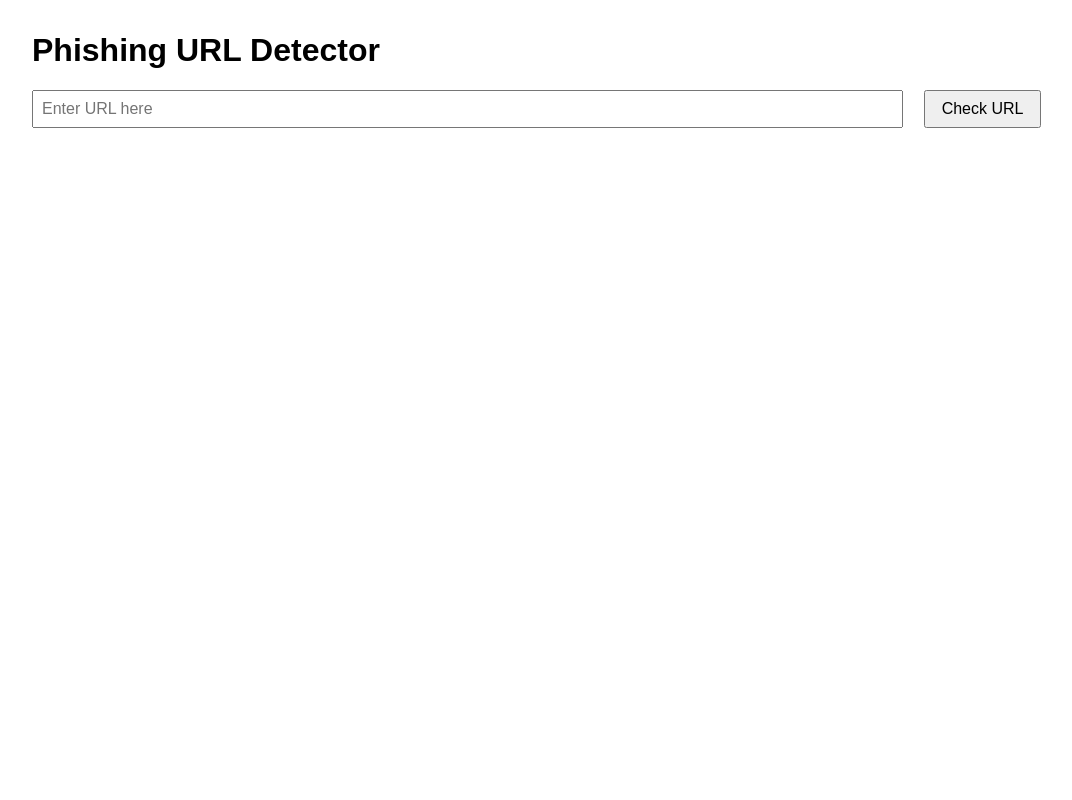
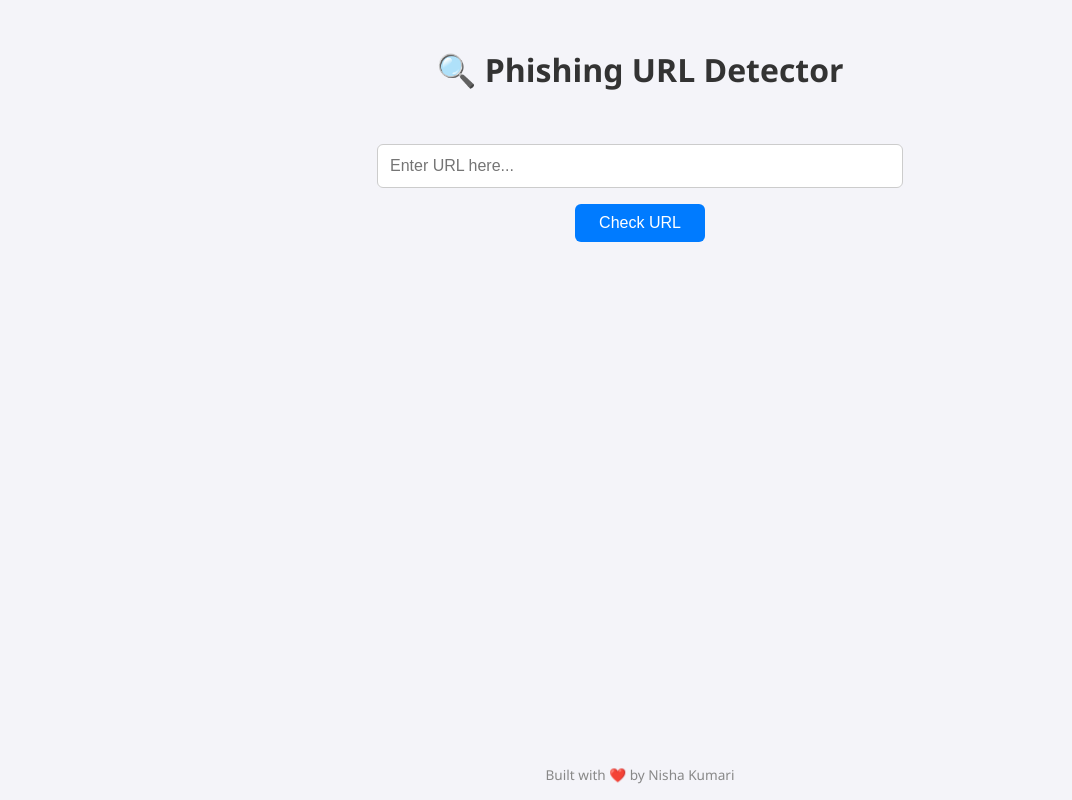
Before and after one commit to night30nk/Website-Detector, a Flask app: page / in a window 1280 px wide. Shown: the whole page, without its empty margins (0-1072 px from the left). Run offline with Flask 3, Linux system fonts and the light colour scheme; parts of the project's set-up code (start-up, migrations or seed data) failed here and were passed over.

Commit message:
3-07-2025

```diff
--- a/templates/index.html
+++ b/templates/index.html
@@ -5,21 +5,100 @@
   <meta name="viewport" content="width=device-width, initial-scale=1" />
   <title>Phishing URL Detector</title>
   <style>
-    body { font-family: Arial, sans-serif; margin: 2rem; }
-    input[type="text"] { width: 70%; padding: 0.5rem; font-size: 1rem; }
-    input[type="submit"] { padding: 0.5rem 1rem; font-size: 1rem; margin-left: 1rem; }
-    .result { margin-top: 1.5rem; font-weight: bold; font-size: 1.2rem; }
+    body {
+      font-family: 'Segoe UI', Tahoma, Geneva, Verdana, sans-serif;
+      background-color: #f4f4f9;
+      margin: 0;
+      padding: 0;
+      display: flex;
+      flex-direction: column;
+      align-items: center;
+      justify-content: flex-start;
+      min-height: 100vh;
+    }
+
+    h1 {
+      margin-top: 3rem;
+      color: #333;
+    }
+
+    form {
+      margin-top: 2rem;
+      display: flex;
+      flex-direction: column;
+      align-items: center;
+      width: 100%;
+    }
+
+    input[type="text"] {
+      width: 70%;
+      max-width: 500px;
+      padding: 0.75rem;
+      font-size: 1rem;
+      border: 1px solid #ccc;
+      border-radius: 6px;
+    }
+
+    input[type="submit"] {
+      margin-top: 1rem;
+      padding: 0.6rem 1.5rem;
+      font-size: 1rem;
+      background-color: #007bff;
+      color: white;
+      border: none;
+      border-radius: 6px;
+      cursor: pointer;
+    }
+
+    input[type="submit"]:hover {
+      background-color: #0056b3;
+    }
+
+    .result {
+      margin-top: 2rem;
+      font-weight: bold;
+      font-size: 1.2rem;
+      color: #222;
+      padding: 1rem;
+      border-radius: 6px;
+      background-color: #ffffff;
+      box-shadow: 0px 2px 8px rgba(0, 0, 0, 0.1);
+      max-width: 70%;
+      text-align: center;
+    }
+
+    .phishing {
+      color: #c0392b;
+    }
+
+    .legit {
+      color: #27ae60;
+    }
+
+    footer {
+      margin-top: auto;
+      padding: 1rem;
+      font-size: 0.85rem;
+      color: #888;
+    }
   </style>
 </head>
 <body>
-<h1>Phishing URL Detector</h1>
-<form method="post">
-  <input type="text" name="url" placeholder="Enter URL here" value="{{ url_input }}" required />
-  <input type="submit" value="Check URL" />
-</form>
+  <h1>🔍 Phishing URL Detector</h1>
 
-{% if prediction %}
-<div class="result">{{ prediction }}</div>
-{% endif %}
+  <form method="post">
+    <input type="text" name="url" placeholder="Enter URL here..." value="{{ url_input }}" required />
+    <input type="submit" value="Check URL" />
+  </form>
+
+  {% if prediction %}
+  <div class="result {% if 'Phishing' in prediction %}phishing{% else %}legit{% endif %}">
+    {{ prediction }}
+  </div>
+  {% endif %}
+
+  <footer>
+    Built with ❤️ by Nisha Kumari
+  </footer>
 </body>
 </html>
```
Also changed, not shown: templates/result.html (deleted, +0 -10 lines).
